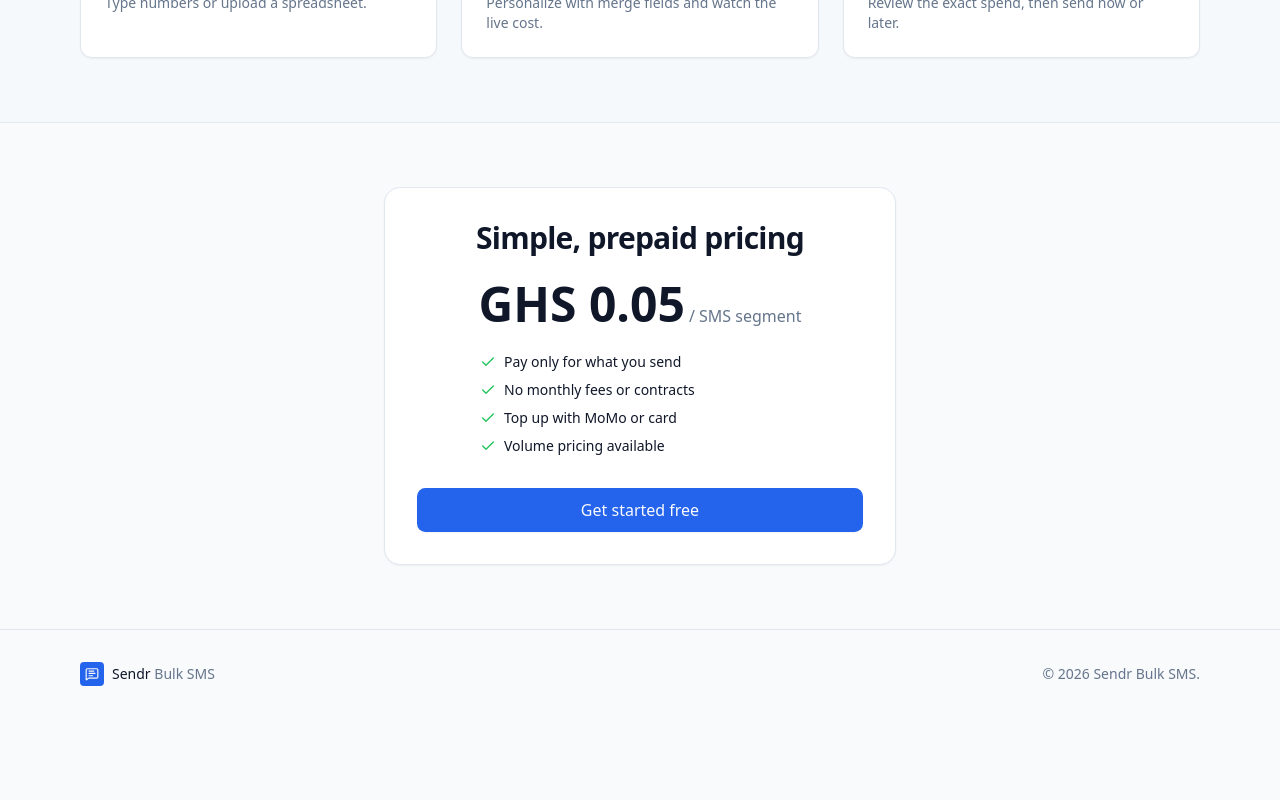
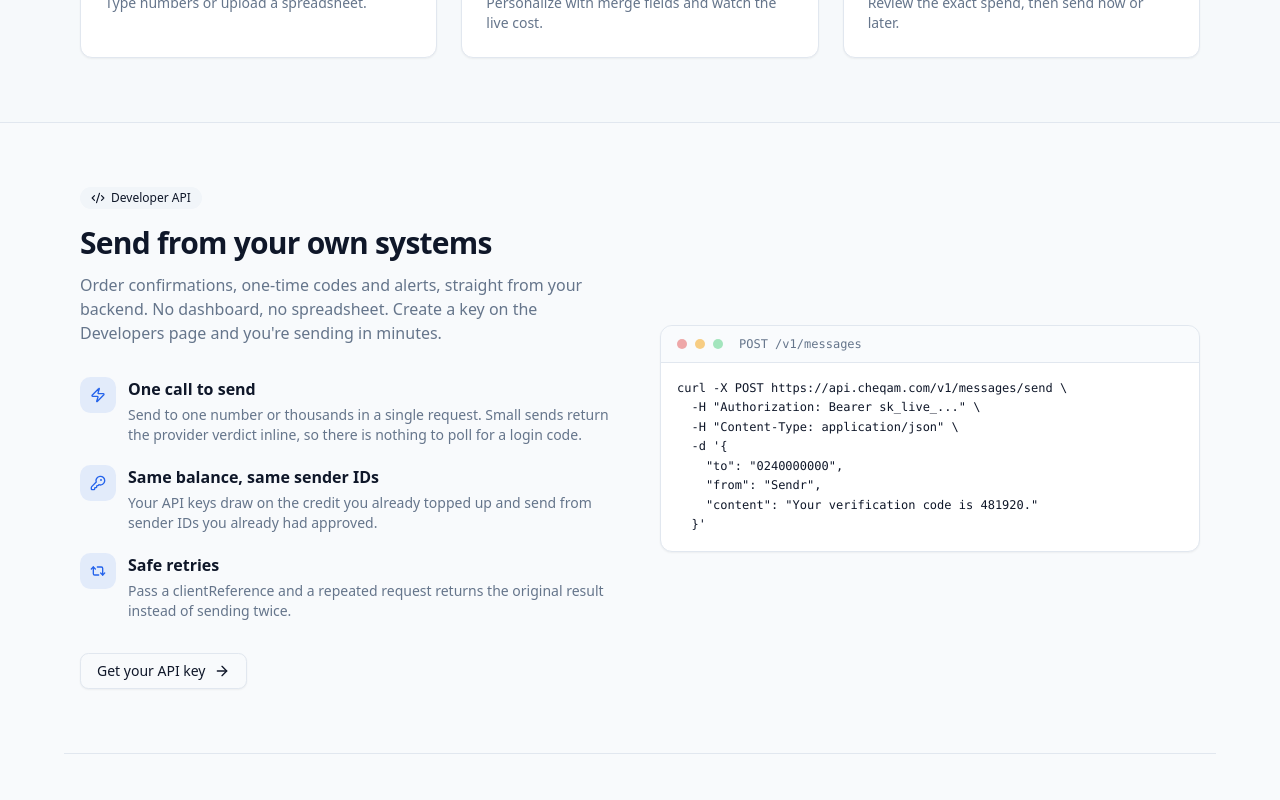
Before and after one commit to asap-alpha/sendr-bulk-sms, a Vue app: page / in a window 1280 px wide. Shown: the part 1800-2600 px from the top of the page. Before the commit the page ends 2518 px from the top, so only its background shows below. Built offline with nearby package versions, Linux system fonts and the light colour scheme; no server answers.

Commit message:
closing tasks on adding landing page

```diff
--- a/src/features/developers/ApiDocs.vue
+++ b/src/features/developers/ApiDocs.vue
@@ -80,10 +80,13 @@ const errors = [
         <h3 class="font-semibold">Send one message</h3>
       </div>
       <p class="mt-1.5 max-w-prose text-sm text-muted-foreground">
-        For one-time codes, order confirmations and alerts. A send of ten recipients or fewer
-        goes out <span class="font-medium text-foreground">while your request is open</span>, so
-        the response already tells you whether the network accepted it — no second call, nothing
-        to poll. That's what makes this usable for login codes.
+        For one-time codes, order confirmations and alerts. Send one number and you get
+        <span class="font-medium text-foreground">the message back</span> — a
+        <code class="font-mono text-xs">messageId</code> and its status, not a batch to unwrap.
+        A send of ten recipients or fewer goes out
+        <span class="font-medium text-foreground">while your request is open</span>, so the
+        response already tells you whether the network accepted it — no second call, nothing to
+        poll. That's what makes this usable for login codes.
       </p>
       <CodeBlock class="mt-4" :code="single" />
       <div class="mt-3 rounded-lg border bg-muted/40 px-4 py-3 text-sm text-muted-foreground">
@@ -102,9 +105,9 @@ const errors = [
         <h3 class="font-semibold">Send to many</h3>
       </div>
       <p class="mt-1.5 max-w-prose text-sm text-muted-foreground">
-        Same endpoint — pass a list instead of a single number, up to 10,000 per request. Above
-        ten recipients the send is queued and you get a
-        <code class="font-mono text-xs">batchId</code> back immediately; duplicate numbers are
+        Same endpoint — pass a list instead of a single number, up to 10,000 per request. More
+        than one recipient returns a <code class="font-mono text-xs">batchId</code> instead of a
+        message; above ten, the send is queued and returns immediately. Duplicate numbers are
         collapsed and billed once.
       </p>
       <CodeBlock class="mt-4" :code="bulk" />
--- a/src/features/developers/snippets.ts
+++ b/src/features/developers/snippets.ts
@@ -83,7 +83,7 @@ curl_setopt_array($ch, [
 $response = json_decode(curl_exec($ch), true);
 curl_close($ch);
 
-echo $response["data"]["messages"][0]["status"]; // "sent"`,
+echo $response["data"]["status"]; // "sent" — and ["messageId"] is the tracking handle`,
 
     python: `import requests
 
@@ -99,7 +99,7 @@ res = requests.post(
 )
 
 data = res.json()["data"]
-print(data["messages"][0]["status"])  # "sent"`,
+print(data["messageId"], data["status"])  # the tracking handle, and "sent"`,
   }
 }
 
--- a/src/views/LandingView.vue
+++ b/src/views/LandingView.vue
@@ -9,6 +9,10 @@ import {
   Wallet,
   ArrowRight,
   Check,
+  Code2,
+  KeyRound,
+  Repeat2,
+  Zap,
 } from 'lucide-vue-next'
 import { RouterLink } from 'vue-router'
 import Button from '@/components/ui/Button.vue'
@@ -26,7 +30,7 @@ const features = [
   {
     icon: Gauge,
     title: 'Cost transparency',
-    body: 'A live segment counter shows chars, encoding, and exact cost as you type — before a stray emoji doubles your bill.',
+    body: 'A live segment counter shows chars, encoding, and exact cost as you type, before a stray emoji doubles your bill.',
   },
   {
     icon: FileSpreadsheet,
@@ -36,7 +40,7 @@ const features = [
   {
     icon: CalendarClock,
     title: 'Schedule sends',
-    body: 'Queue campaigns for the perfect moment. Upload, write, pick a time — done.',
+    body: 'Queue campaigns for the perfect moment. Upload, write, pick a time.',
   },
   {
     icon: ShieldCheck,
@@ -52,6 +56,35 @@ const features = [
     icon: Wallet,
     title: 'Prepaid credit',
     body: 'Top up with Mobile Money or card. You only ever spend what you load.',
+  },
+]
+
+// The real contract (POST /v1/messages), not an illustrative one — the fields match
+// ApiSendSmsRequest exactly, so anyone who copies this gets a working call.
+const curlSample = `curl -X POST https://api.cheqam.com/v1/messages/send \\
+  -H "Authorization: Bearer sk_live_..." \\
+  -H "Content-Type: application/json" \\
+  -d '{
+    "to": "0240000000",
+    "from": "Sendr",
+    "content": "Your verification code is 481920."
+  }'`
+
+const apiPoints = [
+  {
+    icon: Zap,
+    title: 'One call to send',
+    body: 'Send to one number or thousands in a single request. Small sends return the provider verdict inline, so there is nothing to poll for a login code.',
+  },
+  {
+    icon: KeyRound,
+    title: 'Same balance, same sender IDs',
+    body: 'Your API keys draw on the credit you already topped up and send from sender IDs you already had approved.',
+  },
+  {
+    icon: Repeat2,
+    title: 'Safe retries',
+    body: 'Pass a clientReference and a repeated request returns the original result instead of sending twice.',
   },
 ]
 
@@ -76,6 +109,7 @@ const steps = [
         <nav class="hidden items-center gap-6 text-sm text-muted-foreground md:flex">
           <a href="#features" class="hover:text-foreground">Features</a>
           <a href="#how" class="hover:text-foreground">How it works</a>
+          <a href="#api" class="hover:text-foreground">Developers</a>
           <a href="#pricing" class="hover:text-foreground">Pricing</a>
         </nav>
         <div class="flex items-center gap-2">
@@ -173,8 +207,52 @@ const steps = [
       </div>
     </section>
 
+    <!-- Developer API -->
+    <section id="api" class="mx-auto max-w-6xl px-4 py-16">
+      <div class="grid items-center gap-10 lg:grid-cols-2">
+        <div>
+          <Badge variant="secondary" class="mb-4 gap-1.5">
+            <Code2 class="size-3.5" /> Developer API
+          </Badge>
+          <h2 class="text-3xl font-semibold tracking-tight">Send from your own systems</h2>
+          <p class="mt-3 text-muted-foreground">
+            Order confirmations, one-time codes and alerts, straight from your backend.
+            No dashboard, no spreadsheet. Create a key on the Developers page and you're sending
+            in minutes.
+          </p>
+          <div class="mt-8 space-y-5">
+            <div v-for="a in apiPoints" :key="a.title" class="flex gap-3">
+              <span class="flex size-9 shrink-0 items-center justify-center rounded-lg bg-primary/10 text-primary">
+                <component :is="a.icon" class="size-4" />
+              </span>
+              <div>
+                <h3 class="font-semibold">{{ a.title }}</h3>
+                <p class="mt-1 text-sm text-muted-foreground">{{ a.body }}</p>
+              </div>
+            </div>
+          </div>
+          <RouterLink :to="{ name: isAuthenticated ? 'developers' : 'signup' }" class="mt-8 inline-block">
+            <Button variant="outline">
+              {{ isAuthenticated ? 'Create an API key' : 'Get your API key' }}
+              <ArrowRight class="size-4" />
+            </Button>
+          </RouterLink>
+        </div>
+
+        <div class="overflow-hidden rounded-xl border bg-card shadow-sm">
+          <div class="flex items-center gap-2 border-b bg-muted/40 px-4 py-2.5">
+            <span class="size-2.5 rounded-full bg-destructive/40" />
+            <span class="size-2.5 rounded-full bg-warning/50" />
+            <span class="size-2.5 rounded-full bg-success/40" />
+            <span class="ml-2 font-mono text-xs text-muted-foreground">POST /v1/messages</span>
+          </div>
+          <pre class="thin-scroll overflow-x-auto p-4 text-xs leading-relaxed"><code>{{ curlSample }}</code></pre>
+        </div>
+      </div>
+    </section>
+
     <!-- Pricing -->
-    <section id="pricing" class="mx-auto max-w-6xl px-4 py-16">
+    <section id="pricing" class="mx-auto max-w-6xl px-4 py-16 border-t">
       <div class="mx-auto max-w-lg rounded-2xl border bg-card p-8 text-center shadow-sm">
         <h2 class="text-3xl font-semibold tracking-tight">Simple, prepaid pricing</h2>
         <div class="mt-6 flex items-baseline justify-center gap-1">
```
